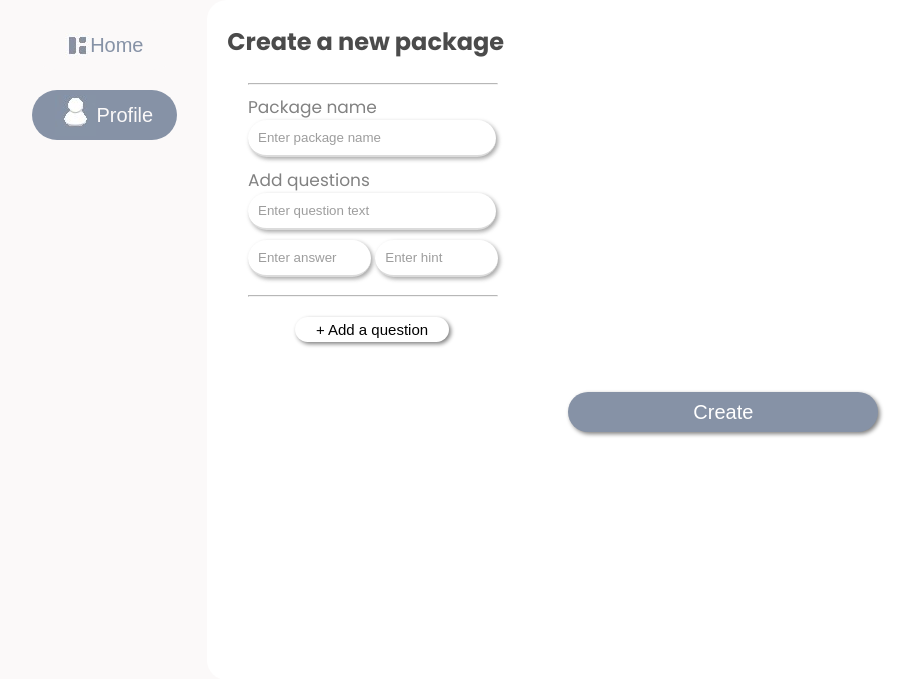
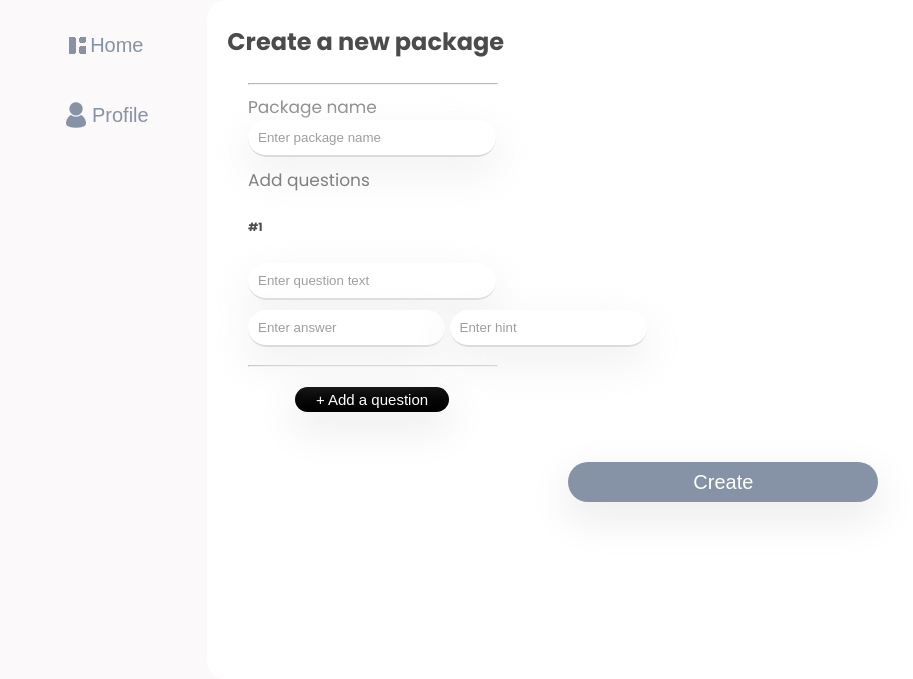
Before and after one commit to Brigade-One/quiz-game, a PHP site: template client/pages/create_package.php in a window 1280 px wide. Shown: the part 100-779 px from the top of the page, without its empty margins (0-913 px from the left). Run offline with PHP 8.4, Linux system fonts and the light colour scheme; the template is opened without the code that fills it, so the values that code supplies are empty.

Commit message:
create package page enhances

```diff
--- a/client/pages/create_package.php
+++ b/client/pages/create_package.php
@@ -1,7 +1,7 @@
 <html>
 
 <head>
-    <title>Sign Up</title>
+  <title>Create a package | Quiz</title>
   <script src="https://code.jquery.com/jquery-3.6.0.min.js"></script>
   <link rel="stylesheet" href="http://quiz-game/client/src/css/main_pages.css">
   <link rel="stylesheet" href="http://quiz-game/client/src/css/create.css">
@@ -24,13 +24,13 @@
         <span class="button-text">Home</span>
       </button>
       <button id="profile-button">
-    <img src="http://quiz-game/client/assets/images/profile_2.jpg" alt="Image">
+        <img src="http://quiz-game/client/assets/images/profile.png" alt="Image">
         <span class="button-text">Profile</span>
       </button>
     </div>
 
     <div style="flex: 5;" id="second-block">
-  <div  id="home">
+      <div id="home">
         <p><b>Create a new package</b>
       </div>
       <div id="package_name">
@@ -39,14 +39,14 @@
         <br>
         <input type="text" id="package_name_value" placeholder="Enter package name"></input>
       </div>
-    <div id="question">
+      <div id="question"><label for="question_text">Add questions</label>
         <div class="question_info">
-        <label for="question_text">Add questions</label>
-        <br>
+          <h6 class="question_number">#1</h6>
           <input type="text" id="question_text_value" placeholder="Enter question text"></input>
           <div style="display:flex">
             <div style="flex:49.5;width:10%;">
-        <input type="text"id="answer_value" placeholder="Enter answer"></input><span>          </span><input type="text" placeholder="Enter hint" id="hint_value"></input>
+              <input type="text" id="answer_value" placeholder="Enter answer"></input><span> </span><input type="text"
+                placeholder="Enter hint" id="hint_value"></input>
 
             </div>
             <div style="flex:50.5;">
@@ -56,12 +56,10 @@
         </div>
       </div>
       <button id="new-button">
-
         <span class="button-text">+ Add a question</span>
       </button>
       <div id="creation">
         <button id="create-button">
-
           <span class="button-text">Create</span>
         </button>
       </div>
@@ -71,9 +69,22 @@
   <script>
     $("#header").load("widgets/header.html");
 
-    $("#new-button").on("click", function () {
-            $("#question").html($("#question").html() + $(".question_info").html());
+    // Add a click event listener to the add question button
+    $("#new-button").click(function () {
+  var clonedQuestionInfo = $(".question_info:first").clone();
+  var existingQuestionInfo = $(".question_info");
+  var totalQuestions = existingQuestionInfo.length;
+  var questionNumber = clonedQuestionInfo.find(".question_number");
+
+  // Clear input values
+  clonedQuestionInfo.find("input[type='text']").val("");
+
+  questionNumber.text("#" + (totalQuestions + 1));
+  $("#question").append(clonedQuestionInfo);
 });
+
+
+
   </script>
 
 
--- a/client/src/css/create.css
+++ b/client/src/css/create.css
@@ -5,11 +5,12 @@ body {
 #second-block {
     height: max-content;
 }
-#home-button{
+
+#home-button {
     background-color: #FBF9F9;
     color: #8692A6;
-    width:70%;
-    height:50px;
+    width: 70%;
+    height: 50px;
     font-size: 20px;
     border: none;
     padding: 10px 20px;
@@ -20,11 +21,12 @@ body {
     justify-content: center;
     align-items: center;
 }
-#profile-button{
-    background-color: #8692A6;
-    color: #FBF9F9;
-    width:70%;
-    height:50px;
+
+#profile-button {
+    background-color: #FBF9F9;
+    color: #8692A6;
+    width: 70%;
+    height: 50px;
     font-size: 20px;
     border: none;
     padding: 10px 20px;
@@ -35,80 +37,91 @@ body {
     justify-content: center;
     align-items: center;
 }
-#home{
+
+#home {
     height: 10%;
-    width:70%;
+    width: 70%;
     font-size: 24px;
     font-family: "Poppins", sans-serif;
-    opacity:0.7;
+    opacity: 0.7;
     margin-left: 2%;
 }
-#package_name{
+
+#package_name {
     font-size: 17px;
     font-family: "Poppins", sans-serif;
-    opacity:0.7;
+    opacity: 0.7;
     margin-left: 4%;
 }
-#question{
+
+#package_name_value {
+    margin-bottom: 10px;
+}
+
+#question {
     font-size: 17px;
     font-family: "Poppins", sans-serif;
-    opacity:0.7;
+    opacity: 0.7;
     margin-left: 4%;
 }
+
 input[type="text"],
 input[type="email"],
-input[type="password"]{
-    position:relative;
+input[type="password"] {
+    position: relative;
     padding: 10px;
     margin-bottom: 10px;
     border: none;
     border-bottom: 2px solid #ccc;
-    width:25%;
-    opacity:1;
+    min-width: 25%;
+    opacity: 1;
     border-radius: 20px;
-    filter: drop-shadow(2px 2px 2px gray);
+    box-shadow: 0px 15px 40px 5px #EDEDED;
 }
+
 label {
-    position:relative;
-    opacity:0.7;
+    position: relative;
+    opacity: 0.7;
     margin-bottom: 10px;
 }
 
-hr{
-    width:25%;
+hr {
+    width: 25%;
     margin-left: 0;
 }
-#new-button{
-    background-color: white;
-    color: black;
-    width:15%;
-    height:25px;
+
+#new-button {
+    background-color: #000000;
+    color: white;
+    width: 15%;
+    height: 25px;
     font-size: 15px;
     border: none;
     padding: 10px 20px;
     cursor: pointer;
     margin: 20px 0;
-    margin-left:8.5%;
+    margin-left: 8.5%;
     border-radius: 30px;
     display: flex;
     justify-content: center;
     align-items: center;
-    filter: drop-shadow(2px 2px 2px gray);
+    box-shadow: 0px 15px 40px 5px #EDEDED;
 }
-#create-button{
+
+#create-button {
     background-color: #8692A6;
     color: white;
-    width:30%;
-    height:40px;
+    width: 30%;
+    height: 40px;
     font-size: 20px;
     border: none;
     padding: 10px 20px;
     cursor: pointer;
     margin: 50px 0;
-    margin-left:35%;
+    margin-left: 35%;
     border-radius: 30px;
     display: flex;
     justify-content: center;
     align-items: center;
-    filter: drop-shadow(2px 2px 2px gray);
+    box-shadow: 0px 15px 40px 5px #EDEDED;
 }
```
Lines whose indentation alone changed are shown as unchanged.
